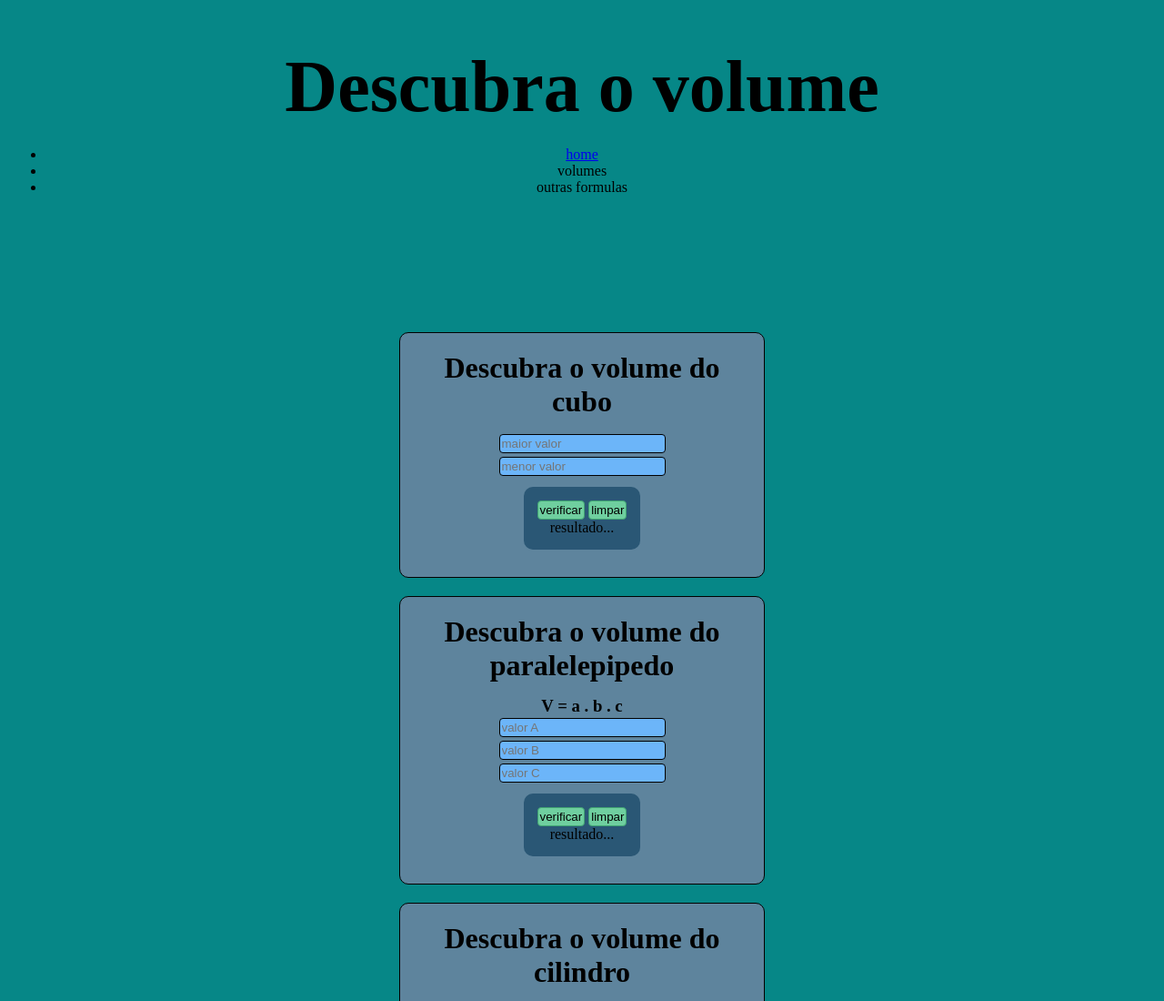
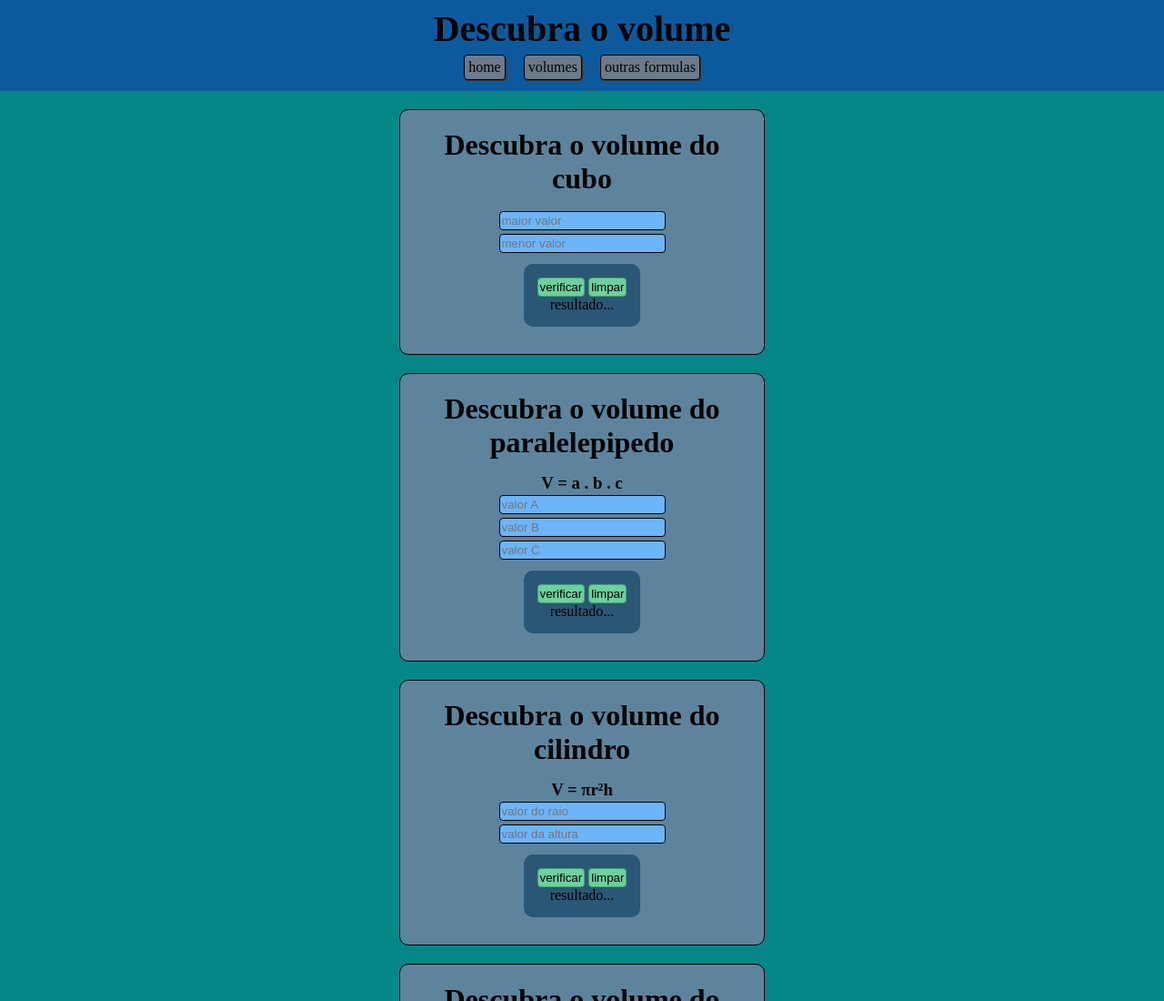
Before and after one commit to Rodrigo-Gabriel/Super-Calculadora, a plain HTML site: page conversor.html in a window 1280 px wide. Shown: the top 1100 px of the page at 91% size. Drawn offline with Linux system fonts and the light colour scheme.

Commit message:
atualizacao do css

```diff
--- a/conversor.html
+++ b/conversor.html
@@ -9,16 +9,18 @@
     <link rel="shortcut icon" type="imagex/png" href="./img/despesas.ico">
 </head>
 <body>
-    <header class="cabecalho">
-        <h1 class="titulo">Descubra o volume</h1>
-        <div class="navbar"></div>
-            <nav>
-                <ul>
-                    <li><a href="./index.html">home</a></li>
-                    <li>volumes</li>
-                    <li>outras formulas</li>
-                </ul>
-            </nav>
+    <header>
+        <div class="container-header">
+            <h1 class="tittle">Descubra o volume</h1>
+            <div class="navbar">
+                <nav>
+                    <ul>
+                        <li><a href="./index.html">home</a></li>
+                        <li><a href="">volumes</a></li>
+                        <li><a href="">outras formulas</a></li>
+                    </ul>
+                </nav>
+            </div>
         </div>
     </header>
 
--- a/javascript/conversor.js
+++ b/javascript/conversor.js
@@ -70,7 +70,7 @@ verificaContaPrisma.addEventListener('click', () => {
 
     let contaPrisma = Number(valorPrismaAb * valorPrismaH);
 
-    pPrisma.innerHTML = 'O volume é = ' + contaPrisma.toFixed(1);
+    pPrisma.innerHTML = 'O volume é = ' + contaPrisma.toFixed(1) + ' cm3';
 })
 
 limparResultadoPrisma.addEventListener('click', () => {
--- a/public/conversor.css
+++ b/public/conversor.css
@@ -1,24 +1,59 @@
 * {
     margin: 0%;
     padding: 0%;
-}
-
-header {
-    text-align: center;
 }
 
 body {
     background-color: rgb(6, 135, 135);
 }
 
-.cabecalho {
-    margin: 50px;
-    margin-bottom: 150px;
+header {
+    display: flex;
+    background-color: rgb(12, 90, 157);
+    align-items: center;
+    text-align: center;
+    justify-content: center;
+    height: 100px;
+    margin-bottom: 20px;
 }
 
-header h1.titulo {
-    margin: 20px;
-    font-size: 10vh;
+.container-header {
+    margin-bottom: 5px;
+    align-items: center;
+    text-align: center;
+    align-items: center;
+}
+
+.tittle {
+    font-size: 40px;
+}
+
+ul {
+    margin-top: 5px;
+    margin-left: 50px;
+    margin-right: 50px;
+    display: flex;
+    flex-direction: row;
+    list-style-type: none;
+    gap: 20px;
+}
+
+li {
+    background-color: #6C7A89;
+    padding: 4px;
+    border: 1px solid black;
+    border-radius: 4px;
+    box-shadow: 1px 1px rgb(54, 54, 54);
+}
+
+li:hover {
+    background-color: #57616e;
+    box-shadow: 0px 0px 0px 1px rgb(54, 54, 54);
+}
+
+a {
+    color: black;
+    text-decoration: none;
 }
 
 .container-contas {
```
